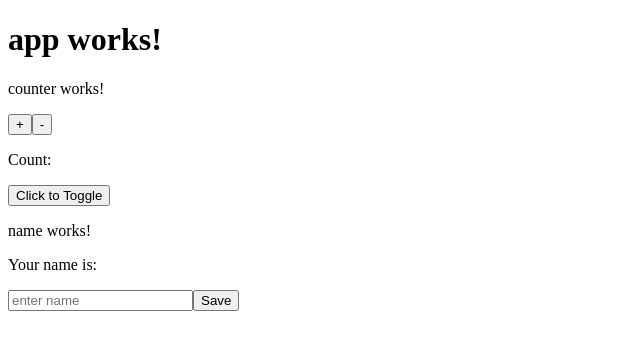
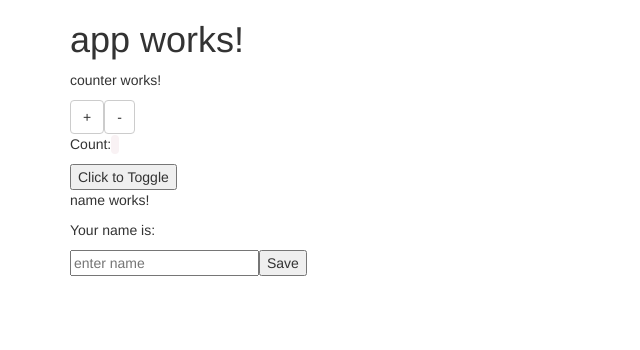
Before and after one commit to marktalbot/ng-redux-test, an Angular app: page / in a window 1280 px wide. Shown: the top 350 px of the page, without its empty margins (0-640 px from the left). Built offline with nearby package versions, Linux system fonts and the light colour scheme; what ng2-redux would draw is missing.

Commit message:
minor changes and added bootstrap

```diff
--- a/package.json
+++ b/package.json
@@ -20,6 +20,7 @@
     "@angular/platform-browser": "~2.1.0",
     "@angular/platform-browser-dynamic": "~2.1.0",
     "@angular/router": "~3.1.0",
+    "bootstrap": "^3.3.7",
     "core-js": "^2.4.1",
     "ng2-redux": "^4.1.0",
     "redux-logger": "^2.7.4",
--- a/src/app/app.component.html
+++ b/src/app/app.component.html
@@ -1,6 +1,8 @@
+<div class="container">
   <h1>
     {{title}}
   </h1>
   <app-counter></app-counter>
   <app-button></app-button>
   <app-name></app-name>
+</div>
--- a/src/app/counter/counter.component.html
+++ b/src/app/counter/counter.component.html
@@ -3,4 +3,4 @@
 </p>
 <button (click)="increment()" class="btn btn-default">+</button>
 <button (click)="decrement()" class="btn btn-default">-</button>
-<p>Count: <span>{{ counter$ | async }}</span></p>
+<p>Count: <span><code>{{ counter$ | async }}</code></span></p>
--- a/src/styles.css
+++ b/src/styles.css
@@ -1 +1,2 @@
 /* You can add global styles to this file, and also import other style files */
+@import '../node_modules/bootstrap/dist/css/bootstrap.css';
```
Lines whose indentation alone changed are shown as unchanged.
